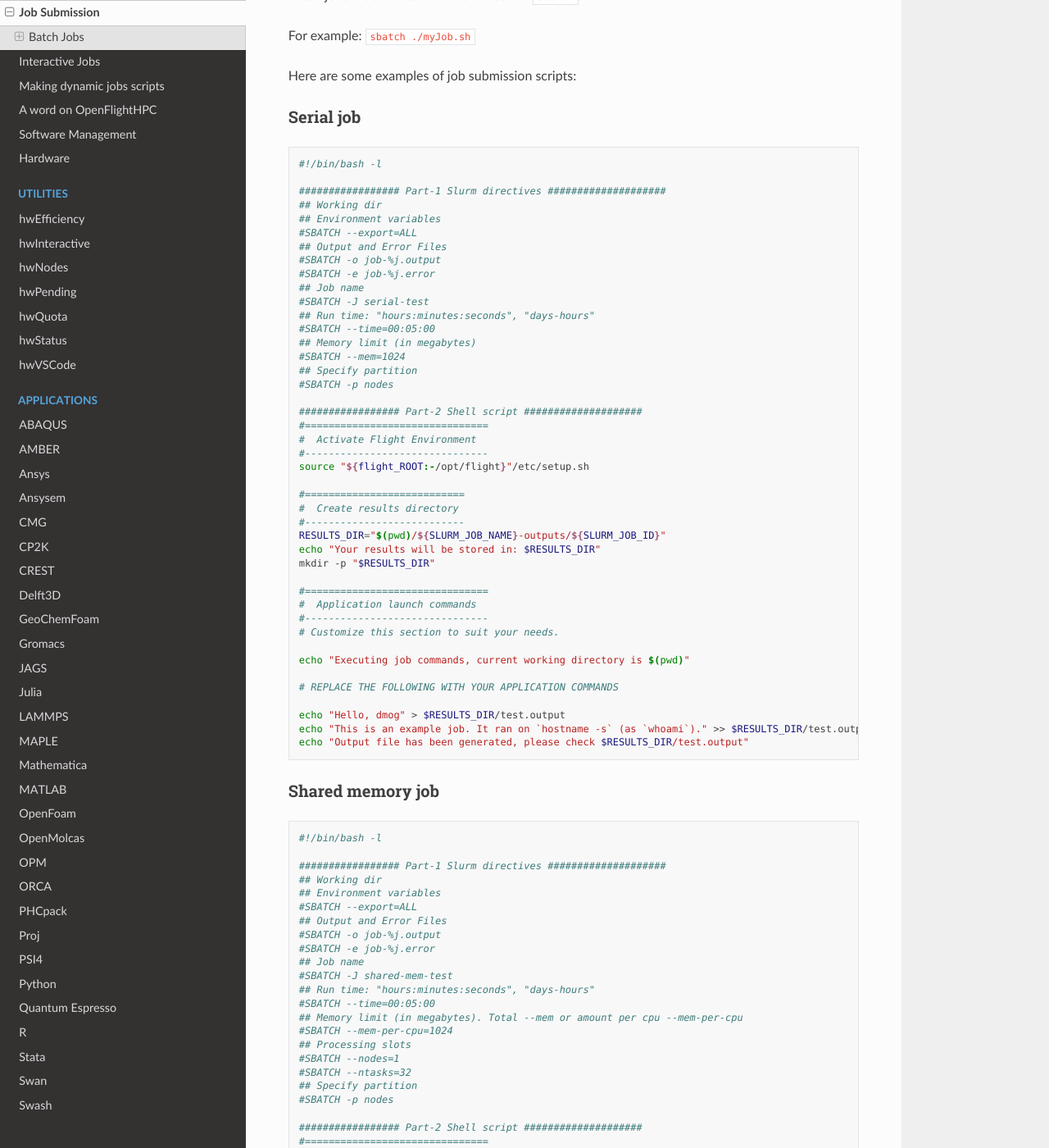
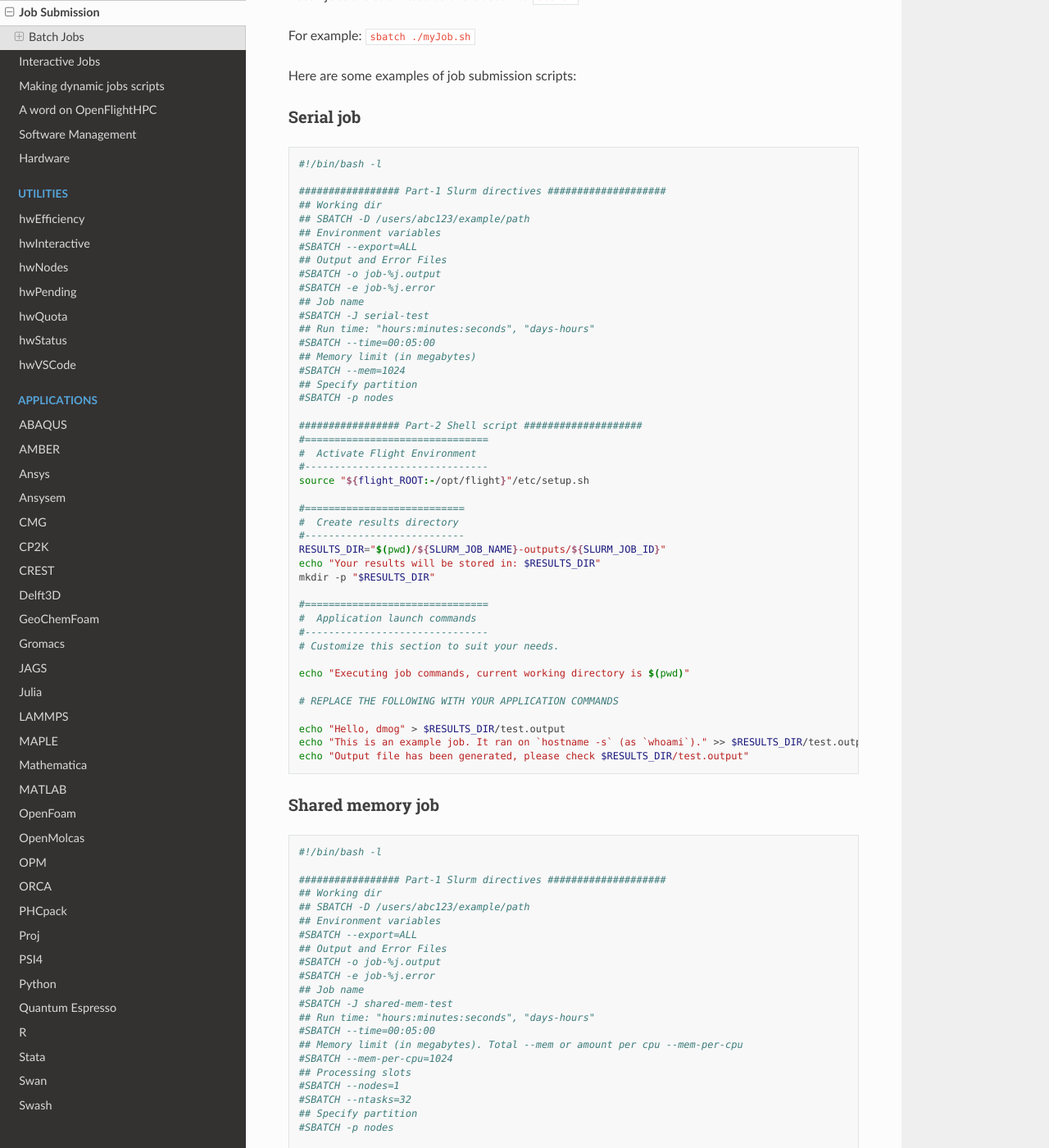
Before and after one commit to jm130/dmogdocs, a Sphinx documentation site: the page built from docs/source/user/jobsubmission.rst, in a window 1280 px wide and 1400 px high, scrolled down 428 px. Shown: the whole window at 82% size. Built offline with Sphinx 7.4.7 and the Read the Docs theme 3.1.0, drawn with Linux system fonts in a browser that asks for light colours; some of the changed text lies outside the part shown.

Commit message:
Update jobsubmission.rst

```diff
--- a/docs/source/user/jobsubmission.rst
+++ b/docs/source/user/jobsubmission.rst
@@ -27,6 +27,7 @@ Serial job
 
    ################# Part-1 Slurm directives ####################
    ## Working dir
+   ## SBATCH -D /users/abc123/example/path
    ## Environment variables
    #SBATCH --export=ALL
    ## Output and Error Files
@@ -76,6 +77,7 @@ Shared memory job
 
    ################# Part-1 Slurm directives ####################
    ## Working dir
+   ## SBATCH -D /users/abc123/example/path
    ## Environment variables
    #SBATCH --export=ALL
    ## Output and Error Files
@@ -128,6 +130,7 @@ Parallel (mpi) job
 
    ################# Part-1 Slurm directives ####################
    ## Working dir
+   ## SBATCH -D /users/abc123/example/path
    ## Environment variables
    #SBATCH --export=ALL
    ## Output and Error Files
@@ -198,6 +201,7 @@ GPU job
 
    ################# Part-1 Slurm directives ####################
    ## Working dir
+   ## SBATCH -D /users/abc123/example/path
    ## Environment variables
    #SBATCH --export=ALL
    ## Output and Error Files
```
